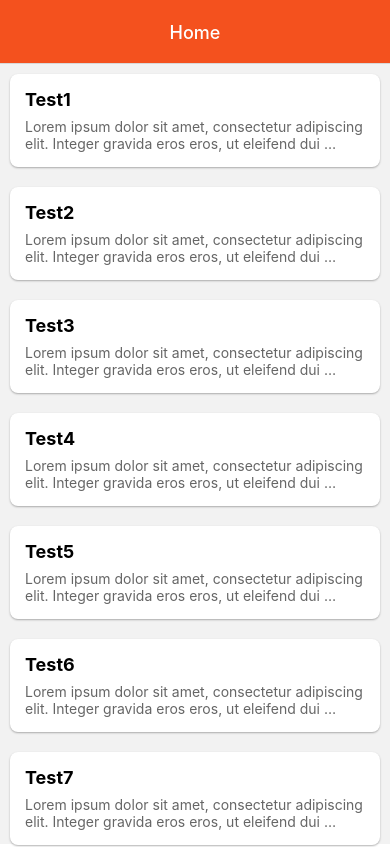
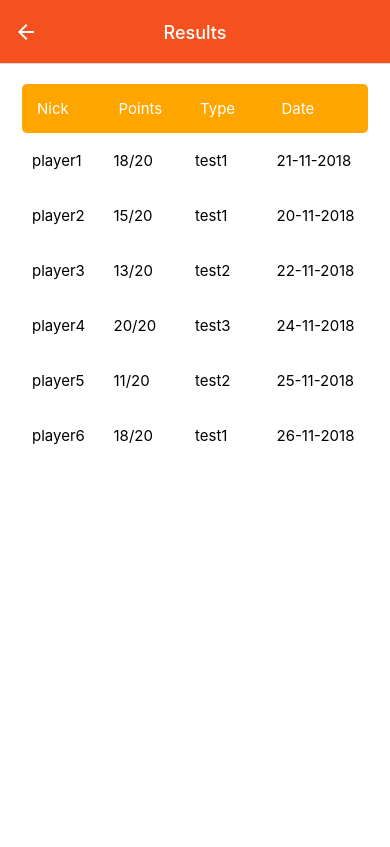
Before and after one commit to pawel-hajdo/ZPSM, a React Native app in the folder QuizApp/: screen /ResultsScreen in a window 390 px wide. Shown: the top 847 px of the page. Built offline with nearby package versions, Linux system fonts and the light colour scheme.

Commit message:
created ResultsScreen component

```diff
--- a/QuizApp/App.js
+++ b/QuizApp/App.js
@@ -4,6 +4,7 @@ import { NavigationContainer } from '@react-navigation/native';
 import { createNativeStackNavigator } from '@react-navigation/native-stack';
 import {StyleSheet} from "react-native";
 import TestPage from "./components/TestPage";
+import ResultsScreen from "./components/ResultsScreen";
 
 const Stack = createNativeStackNavigator();
 function App (){
@@ -21,6 +22,7 @@ function App (){
                               options = {
                                 ({route}) => ({title: route.params.testTitle})
                                   }/>
+                <Stack.Screen name="ResultsScreen" component={ResultsScreen} options={{title: "Results"}}/>
             </Stack.Navigator>
         </NavigationContainer>
     );
--- a/QuizApp/components/Home.jsx
+++ b/QuizApp/components/Home.jsx
@@ -1,6 +1,5 @@
 import React from "react";
 import {ScrollView, StyleSheet, Text, Touchable, TouchableOpacity, View} from "react-native";
-import Header from "./Header";
 import QuestionCardView from "./QuestionCardView";
 import CustomButton from "./CustomButton";
 import {useNavigation} from "@react-navigation/native";
@@ -50,6 +49,10 @@ const Tests = [
 
 const Home = ({navigation}) => {
 
+    const handleCheckResults = () => {
+        navigation.navigate("ResultsScreen");
+    };
+
     return (
         <View style={styles.container}>
             <ScrollView style={styles.scrollView}>
@@ -68,7 +71,7 @@ const Home = ({navigation}) => {
             </ScrollView>
             <View style={styles.bottomContent}>
                 <Text style={{fontSize: 16}}>Get to know your ranking result</Text>
-                <CustomButton title="Check!"/>
+                <CustomButton title="Check!" onPress={handleCheckResults}/>
             </View>
         </View>
     );
--- /dev/null
+++ b/QuizApp/components/ResultsScreen.jsx
@@ -0,0 +1,79 @@
+import React from "react";
+import {FlatList, StyleSheet, Text, View} from "react-native";
+
+const resultsData = [
+    {"id": 1, "nick": "player1", "points": "18/20", "type": "test1", "date": "21-11-2018"},
+    {"id": 2, "nick": "player2", "points": "15/20", "type": "test1", "date": "20-11-2018"},
+    {"id": 3, "nick": "player3", "points": "13/20", "type": "test2", "date": "22-11-2018"},
+    {"id": 4, "nick": "player4", "points": "20/20", "type": "test3", "date": "24-11-2018"},
+    {"id": 5, "nick": "player5", "points": "11/20", "type": "test2", "date": "25-11-2018"},
+    {"id": 6, "nick": "player6", "points": "18/20", "type": "test1", "date": "26-11-2018"},
+]
+const ResultsScreen = () => {
+
+    const renderItem = ({ item }) => {
+        return (
+            <View key={item.id.toString()} style={styles.row}>
+                <Text style={styles.cell}>{item.nick}</Text>
+                <Text style={styles.cell}>{item.points}</Text>
+                <Text style={styles.cell}>{item.type}</Text>
+                <Text style={styles.cell}>{item.date}</Text>
+            </View>
+        );
+    };
+
+    return (
+        <View style={styles.container}>
+            <View style={styles.header}>
+                <Text style={styles.heading}>Nick</Text>
+                <Text style={styles.heading}>Points</Text>
+                <Text style={styles.heading}>Type</Text>
+                <Text style={styles.heading}>Date</Text>
+            </View>
+            <FlatList
+                data={resultsData}
+                keyExtractor={(item) => {item.id.toString()}}
+                renderItem={renderItem}/>
+        </View>
+    );
+};
+
+const styles = StyleSheet.create({
+    container: {
+        flex: 1,
+        backgroundColor: "#fff",
+        paddingVertical: 20,
+        paddingHorizontal: 20
+    },
+    header: {
+        flexDirection: "row",
+        justifyContent: "space-between",
+        padding: 10,
+        borderRadius: 5,
+        marginHorizontal: 2,
+        backgroundColor: "orange",
+    },
+    heading: {
+        flex: 1,
+        fontSize: 15,
+        color: "white",
+        padding: 5
+    },
+    row: {
+        flexDirection: 'row',
+        justifyContent: 'space-between',
+        marginVertical: 8,
+        marginHorizontal: 2,
+        elevation: 1,
+        borderRadius: 5,
+        borderColor: "#fff",
+        padding: 10,
+        backgroundColor: "#fff"
+    },
+    cell: {
+        flex: 1,
+        textAlign: "left",
+        fontSize: 15
+    }
+});
+export default ResultsScreen;
--- a/QuizApp/components/TestPage.jsx
+++ b/QuizApp/components/TestPage.jsx
@@ -1,5 +1,4 @@
 import React from "react";
-import Header from "./Header";
 import {View} from "react-native";
 import QuestionCardView from "./QuestionCardView";
 
```
